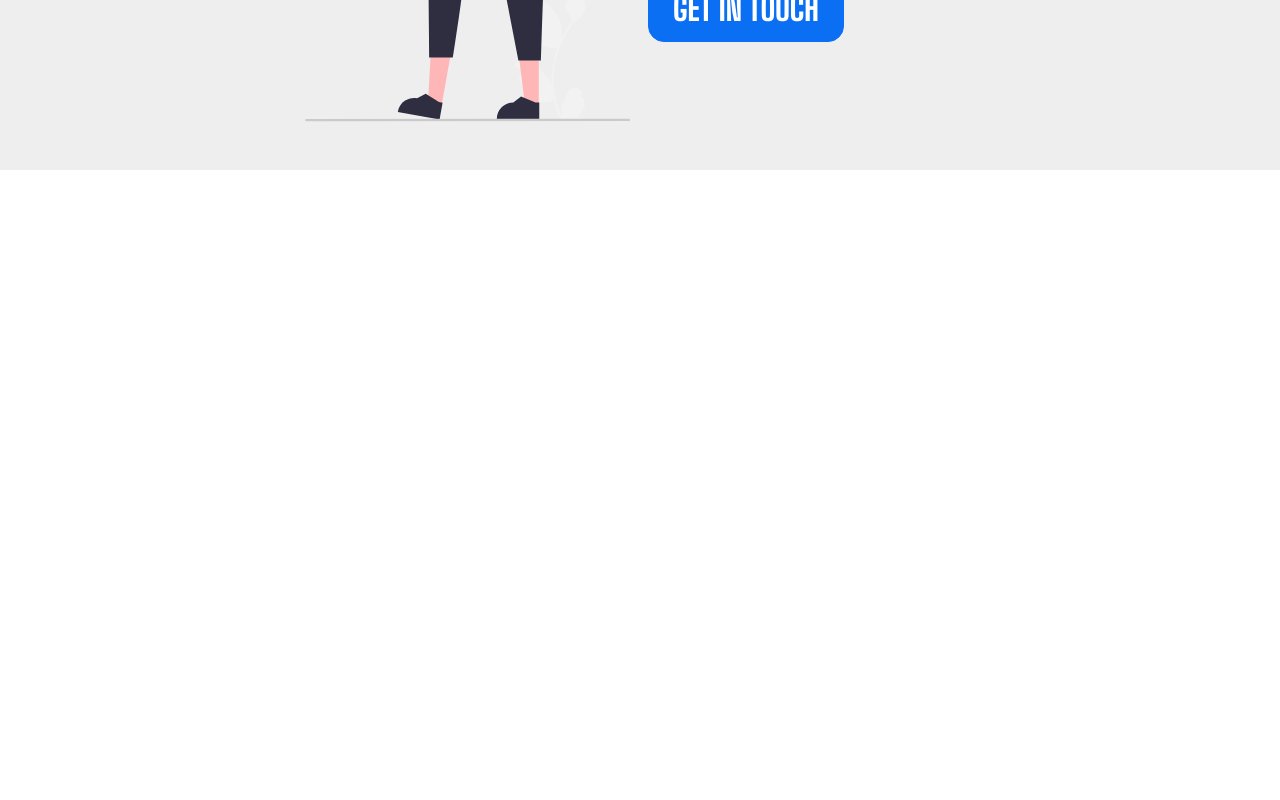
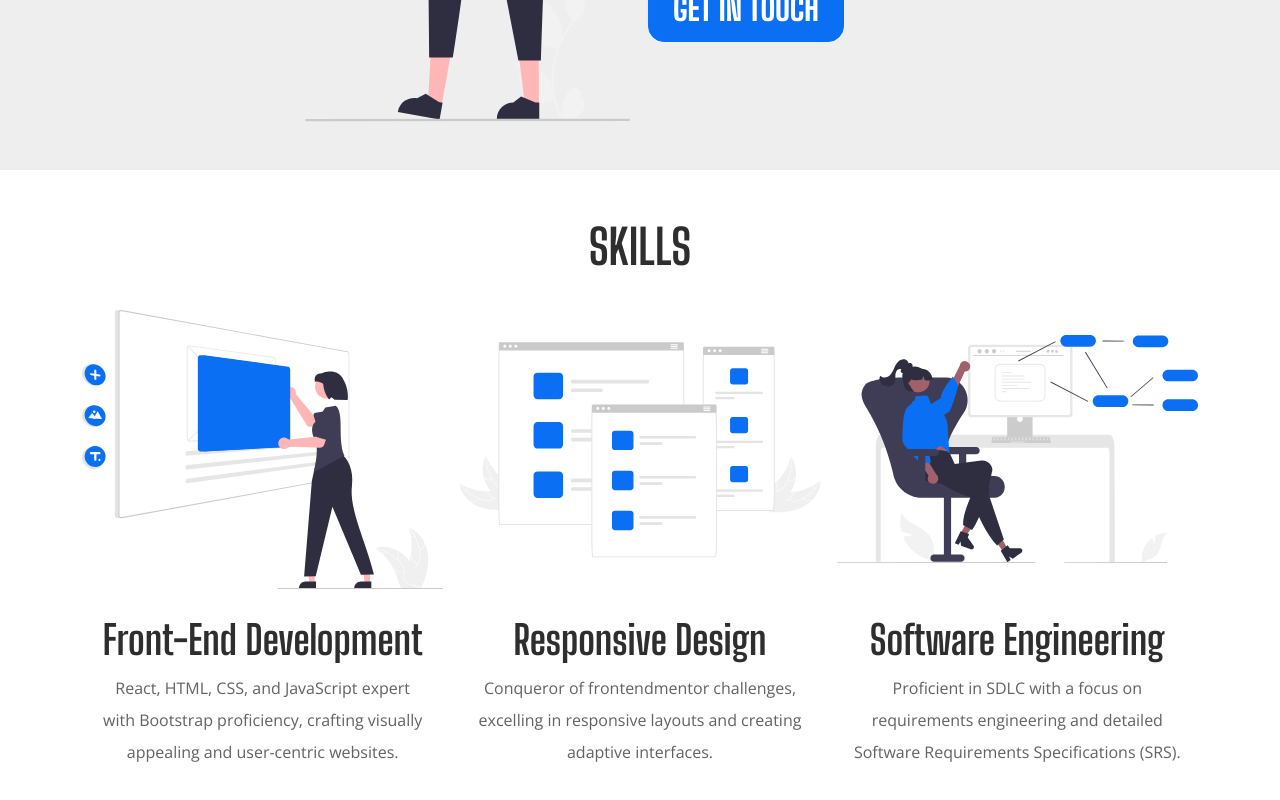
Before and after one commit to husamXA1/react-portfolio, a React (Vite) app: page / in a window 1280 px wide. Shown: the part 1148-1948 px from the top of the page. Before the commit the page ends 1318 px from the top, so only its background shows below. Built offline with nearby package versions, Linux system fonts and the light colour scheme; the HTML template or start-up script is replaced by a standard one.

Commit message:
implemented skills section

```diff
--- a/src/App.css
+++ b/src/App.css
@@ -24,8 +24,22 @@ h1 {
   font-weight: 900;
 }
 
+h2 {
+  font-size: 3rem;
+  text-align: center;
+}
+
+h3 {
+  font-size: 2.5rem;
+}
+
 p {
   line-height: 2;
+  color: rgba(46, 46, 46, 0.75);
+}
+
+.dark p {
+  color: rgba(226, 226, 226, 0.75);
 }
 
 .btn {
@@ -49,10 +63,6 @@ a {
   color: #2e2e2e;
 }
 
-h2 {
-  font-size: 3rem;
-}
-
 .d-flex,
 .d-md-flex {
   gap: 1em;
@@ -65,11 +75,6 @@ h2 {
 a:hover:not(.btn) {
   text-decoration: underline;
 }
-
-/* a:hover,
-.btn:hover {
-  opacity: 0.75;
-} */
 
 a:active,
 .btn:active {
@@ -123,6 +128,17 @@ a:active,
   color: #e2e2e2;
 }
 
+.about h2 {
+  text-align: left;
+}
+
+.skill-img {
+  height: 300px;
+  display: flex;
+  justify-content: center;
+  align-items: center;
+}
+
 @media (max-width: 1200px) {
   .hero-title {
     font-size: 2.75rem;
@@ -130,6 +146,10 @@ a:active,
 
   h2 {
     font-size: 2.5rem;
+  }
+
+  h3 {
+    font-size: 2.25rem;
   }
 
   .btn {
@@ -155,7 +175,7 @@ a:active,
   .logo {
     height: 50px;
   }
-  h2 {
+  .about h2 {
     text-align: center;
   }
 }
--- a/src/App.tsx
+++ b/src/App.tsx
@@ -4,6 +4,7 @@ import './App.css'
 import Header from './Components/Header'
 import Hero from './Components/Hero';
 import About from './Components/About';
+import Skills from './Components/Skills';
 
 export default function App() {
   const [darkMode, setDatkMode] = React.useState(false);
@@ -17,6 +18,7 @@ export default function App() {
       <Header darkMode={darkMode} toggleDarkMode={toggleDarkMode} />
       <Hero />
       <About />
+      <Skills />
     </div>
   )
 }
--- /dev/null
+++ b/src/Components/SkillCard.tsx
@@ -0,0 +1,13 @@
+export default function SkillCard({img, title, description}: {img: string, title:string, description: string}) {
+  return (
+    <div className="d-flex flex-column text-center my-3 w-100">
+      <div className="skill-img">
+        <img className="img-fluid" src={img} alt="skill-img" />
+      </div>
+      <div className="text">
+        <h3 className="px-3">{title}</h3>
+        <p className="px-3">{description}</p>
+      </div>
+    </div>
+  )
+}
--- /dev/null
+++ b/src/Components/Skills.tsx
@@ -0,0 +1,32 @@
+import SkillCard from "./SkillCard";
+import frontend from "/assets/frontend.svg"
+import responsive from "/assets/responsive.svg"
+import softwareengineering from "/assets/softwareengineering.svg"
+
+
+export default function Skills() {
+  return (
+    <div className="skills py-5" id="skills">
+      <div className="container">
+        <h2>SKILLS</h2>
+        <div className="skills-grid d-md-flex">
+          <SkillCard
+            img={frontend}
+            title="Front-End Development"
+            description="React, HTML, CSS, and JavaScript expert with Bootstrap proficiency, crafting visually appealing and user-centric websites."
+          />
+          <SkillCard
+            img={responsive}
+            title="Responsive Design"
+            description="Conqueror of frontendmentor challenges, excelling in responsive layouts and creating adaptive interfaces."
+          />
+          <SkillCard
+            img={softwareengineering}
+            title="Software Engineering"
+            description="Proficient in SDLC with a focus on requirements engineering and detailed Software Requirements Specifications (SRS)."
+          />
+        </div>
+      </div>
+    </div>
+  )
+}
```
